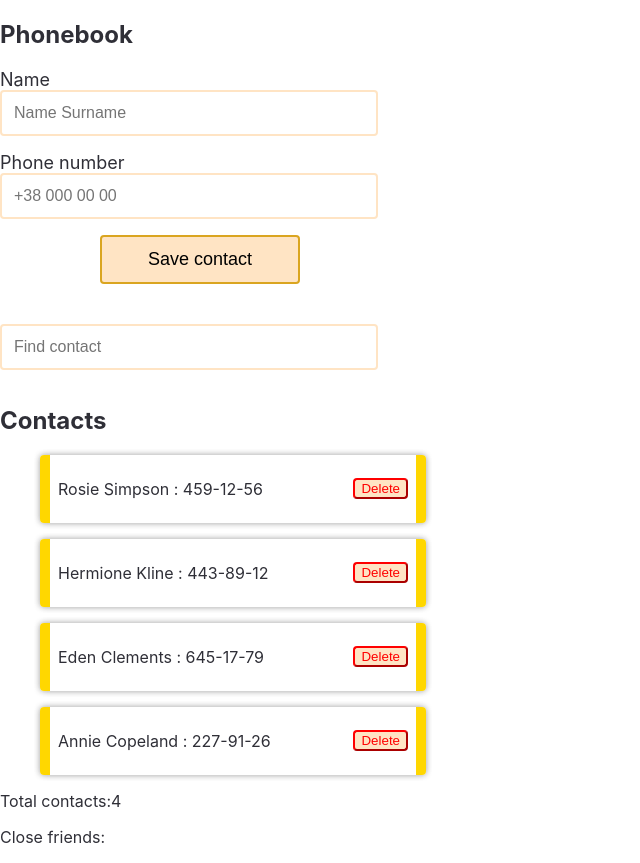
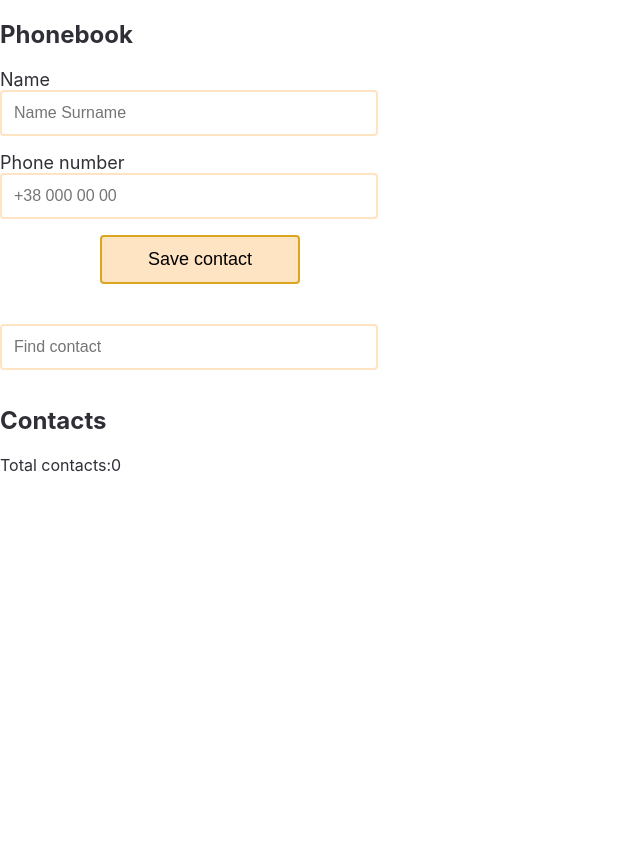
Before and after one commit to Valeriia789/goit-react-hw-6-phonebook, a React (Create React App) app: page / in a window 1280 px wide. Shown: the whole page, without its empty margins (0-640 px from the left). After the commit the page ends 800 px from the top, so only its background shows below. Built offline with nearby package versions, Linux system fonts and the light colour scheme.

Commit message:
збереження, видалення та фільтр контактів

```diff
--- a/src/components/ContactList/ContactList.js
+++ b/src/components/ContactList/ContactList.js
@@ -2,26 +2,36 @@ import React from 'react';
 import { useSelector } from 'react-redux';
 import { ContactListItem } from '../ContactListItem/ContactListItem';
 
-import { getFilteredContacts } from '../../redux/selector'
+export const ContactList = () => {
+  const contacts = useSelector(state => state.contacts);
+  const filter = useSelector(state => state.filter);
+  const totalContacts = contacts.length;
 
-export const ContactList = () => {
-  // const contacts = useSelector(state => state.contacts);
-  const contacts = useSelector(getFilteredContacts);
-  const totalContacts = contacts.length;
+  const getFilteredContacts = () => {
+    if (filter) {
+      return contacts.filter(contact =>
+        contact.name.toLowerCase().includes(filter.toLowerCase())
+      );
+    }
+    return contacts
+  };
+
+  const filteredContacts = getFilteredContacts()
 
   return (
     <section>
       <h2>Contacts</h2>
 
       <ul>
-        {Array.isArray(contacts)
-          ? contacts.map(contact => {
+        {Array.isArray(filteredContacts)
+          ? filteredContacts.map(contact => {
               return (
                 <ContactListItem
                   key={contact.id}
+                  id={contact.id}
                   name={contact.name}
                   number={contact.number}
-                  group={contact.group}
+                  // group={contact.group}
                 ></ContactListItem>
               );
             })
@@ -33,10 +43,10 @@ export const ContactList = () => {
           Total contacts:
           {totalContacts}
         </p>
-        <p>
+        {/* <p>
           Close friends:
-          {/* {closeFriendsGroup} */}
-        </p>
+          {closeFriendsGroup}
+        </p> */}
       </div>
     </section>
   );
--- a/src/components/ContactListItem/ContactListItem.js
+++ b/src/components/ContactListItem/ContactListItem.js
@@ -3,11 +3,11 @@ import { useDispatch } from 'react-redux';
 import { deleteContact } from '../../redux/contactsSlice';
 import { ListItem, DeleteButton } from './ContactListItem.styled';
 
-export const ContactListItem = ({ name, number, group }) => {
+export const ContactListItem = ({ id, name, number }) => {
   const dispatch = useDispatch();
 
   const onDeleteContactClicked = () => {
-      dispatch(deleteContact());
+      dispatch(deleteContact({id}));
   };
 
   return (
--- a/src/components/Filter/Filter.js
+++ b/src/components/Filter/Filter.js
@@ -1,26 +1,23 @@
-import React from 'react'
+import React from 'react';
 import { useDispatch } from 'react-redux';
 import { useSelector } from 'react-redux';
-import { findContact } from '../../redux/filterSlice'
+import { findContact } from '../../redux/filterSlice';
 
-import { getFilter } from "../../redux/selector";
-
-import { Input } from '../commonStyles/Input.styled'
-
-// set: import { updateFilter} from '../../redux/filterSlice'
-// get export const getStatusFilter = state => state.filters.status;
+import { Input } from '../commonStyles/Input.styled';
 
 export const Filter = () => {
-  const filter = useSelector(getFilter)
+  const filter = useSelector(state => state.filter);
   const dispatch = useDispatch();
 
-  const onUpdateFilter = e => dispatch(findContact(e.target.value))
+  const onUpdateFilter = e => dispatch(findContact(e.currentTarget.value));
+
   return (
     <Input
       value={filter}
+      name='filter'
       type='text'
       placeholder='Find contact'
-      onChange={event => onUpdateFilter(event.target.value)}
+      onChange={onUpdateFilter}
     />
-  )
-}
+  );
+};
--- a/src/redux/contactsSlice.js
+++ b/src/redux/contactsSlice.js
@@ -1,16 +1,16 @@
 import { createSlice } from '@reduxjs/toolkit';
 import { nanoid } from '@reduxjs/toolkit';
 
-const contactsInitialState = [
-  { id: 1, name: 'Rosie Simpson', number: '459-12-56', group: true },
-  { id: 2, name: 'Hermione Kline', number: '443-89-12', group: true },
-  { id: 3, name: 'Eden Clements', number: '645-17-79', group: false },
-  { id: 4, name: 'Annie Copeland', number: '227-91-26', group: false },
-];
+// const contactsInitialState = [
+//   { id: 1, name: 'Rosie Simpson', number: '459-12-56', group: true },
+//   { id: 2, name: 'Hermione Kline', number: '443-89-12', group: true },
+//   { id: 3, name: 'Eden Clements', number: '645-17-79', group: false },
+//   { id: 4, name: 'Annie Copeland', number: '227-91-26', group: false },
+// ];
 
 export const contactsSlice = createSlice({
   name: 'contacts',
-  initialState: contactsInitialState,
+  initialState: [],
   reducers: {
     addContact: {
       reducer (state, action) {
@@ -36,13 +36,13 @@ export const contactsSlice = createSlice({
     },
 
     deleteContact: (state, action) => {
-      const index = state.findIndex(contact => contact.id === action.payload);
+      const index = state.findIndex(contact => contact.id === action.payload.id);
       state.splice(index, 1);
+
+      // return state.filter(({ id }) => id !== action.payload.id)
+      // return state.filter(contact => contact.id !== action.payload.id);
     },
 
-    findContact: (name) => {
-
-    }
   },
 });
 
--- a/src/redux/filterSlice.js
+++ b/src/redux/filterSlice.js
@@ -5,11 +5,11 @@ export const filterSlice = createSlice({
   initialState: '',
   reducers: {
     findContact: {
-      reducer(state, action) {
-        return action.payload
-      }
-    }
-  }
+      reducer (state, action) {
+        return (state = action.payload);
+      },
+    },
+  },
 });
 
 export const { findContact } = filterSlice.actions;
--- a/src/redux/selector.js
+++ /dev/null
@@ -1,12 +0,0 @@
-export const getContacts = (state) => state.contacts;
-export const getFilter = (state) => state.filter;
-
-export const getFilteredContacts = (state) => {
-  const contacts = getContacts(state);
-  const filter = getFilter(state);
-  const normalizedFilter = filter.toLowerCase();
-
-  return contacts.filter(({ name }) =>
-    name.toLowerCase().includes(normalizedFilter)
-  );
-};
```
